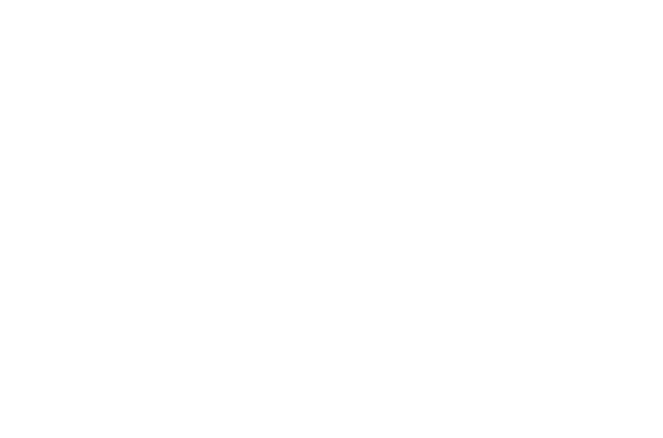
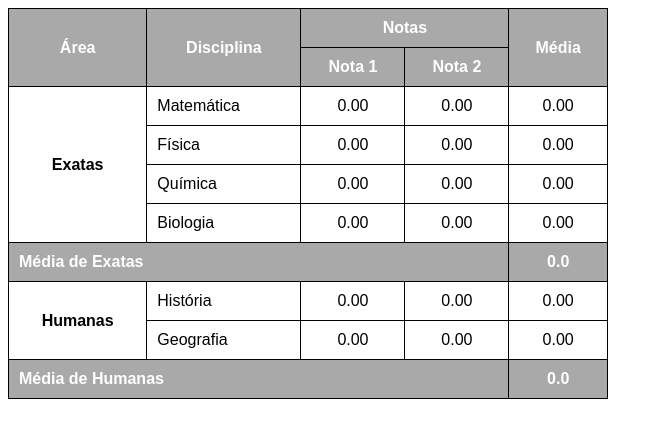
Before and after one commit to konodevtec/html_css, a plain HTML site: page desafios/d0014/desafio14.html in a window 1280 px wide. Shown: the whole page, without its empty margins (0-663 px from the left). Drawn offline with Linux system fonts and the light colour scheme.

Commit message:
Updata desafio014

```diff
--- a/desafios/d0014/desafio14.html
+++ b/desafios/d0014/desafio14.html
@@ -4,8 +4,107 @@
     <meta charset="UTF-8">
     <meta name="viewport" content="width=device-width, initial-scale=1.0">
     <title>Desafio 0014</title>
+    <style>
+        body{
+            font-family: Arial, Helvetica, sans-serif;
+        }
+
+        table{
+            border-collapse: collapse;
+            width: 600px;
+
+        }
+
+        th{
+            border: 1px solid black;
+            text-align: center;
+            padding: 10px;
+            background-color: darkgray;
+            color: white;
+        }
+
+        td{
+            border: 1px solid black;
+            text-align: center;
+            padding: 10px;
+        }
+
+        .modo{
+            background-color: white;
+            color: black;
+        }
+
+        .media{
+            text-align: left;
+        }
+
+        .materias{
+            text-align: left;
+        }
+    </style>
 </head>
 <body>
-
+    <table>
+        <thead>
+        <tr>
+            <th rowspan="3">Área</th>
+            <th rowspan="3">Disciplina</th>
+            <th colspan="2">Notas</th>
+            <th rowspan="3">Média</th>
+        </tr>
+        <tr>
+            <th>Nota 1</th>
+            <th>Nota 2</th>
+        </tr>
+        </thead>
+        <tbody>
+        <tr>
+            <th rowspan="4" class="modo">Exatas</th>
+            <td class="materias">Matemática</td>
+            <td>0.00</td>
+            <td>0.00</td>
+            <td>0.00</td>
+        </tr>
+        <tr>
+            <td class="materias">Física</td>
+            <td>0.00</td>
+            <td>0.00</td>
+            <td>0.00</td>
+        </tr>
+        <tr>
+            <td class="materias">Química</td>
+            <td>0.00</td>
+            <td>0.00</td>
+            <td>0.00</td>
+        </tr>
+        <tr>
+            <td class="materias">Biologia</td>
+            <td>0.00</td>
+            <td>0.00</td>
+            <td>0.00</td>
+        </tr>
+        <tr>
+            <th colspan="4" class="media">Média de Exatas</th>
+            <th>0.0</th>
+        </tr>
+        <tr>
+            <th rowspan="2" class="modo">Humanas</th>
+            <td class="materias">História</td>
+            <td>0.00</td>
+            <td>0.00</td>
+            <td>0.00</td>
+        </tr>
+        <tr>
+            <td class="materias">Geografia</td>
+            <td>0.00</td>
+            <td>0.00</td>
+            <td>0.00</td>
+        </tr>
+        <tr>
+            <th colspan="4" class="media">Média de Humanas</th>
+            <th>0.0</th>
+        </tr>
+        </tbody>
+    </table>
 </body>
 </html>
```
